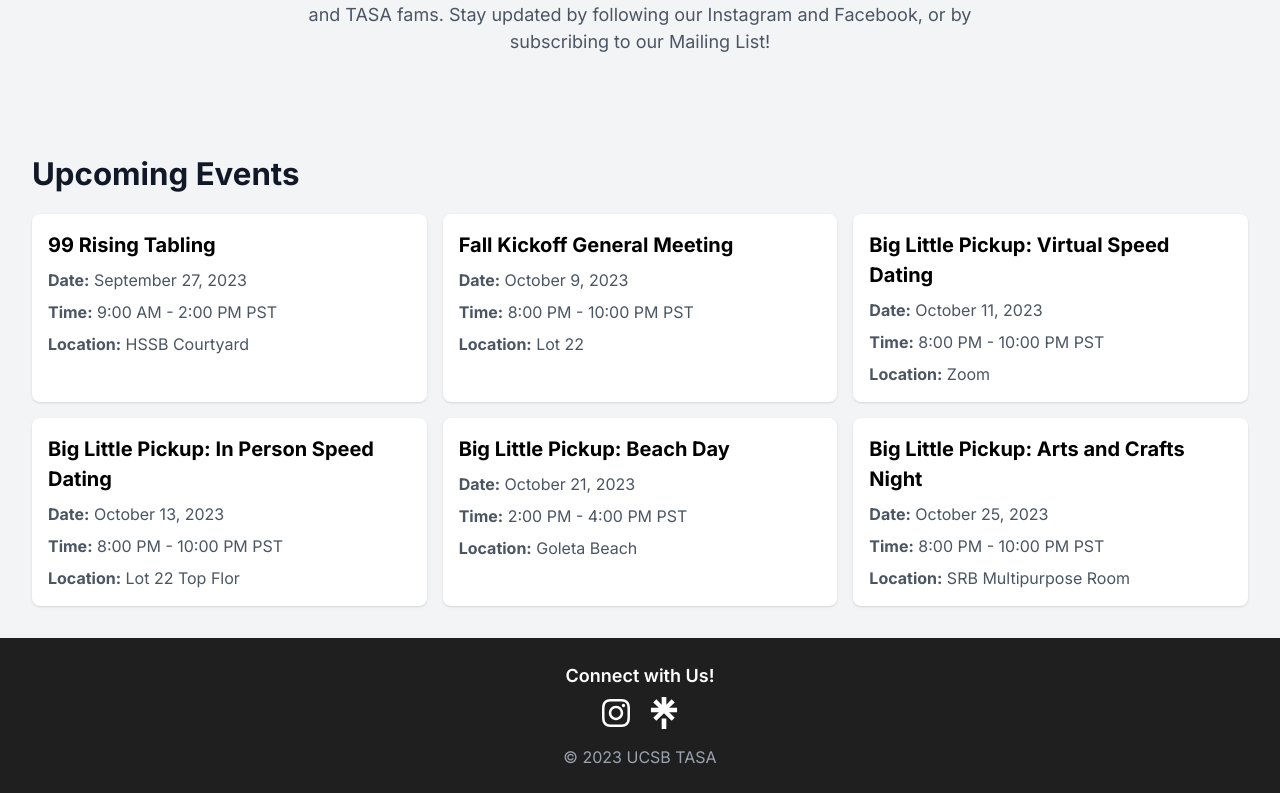
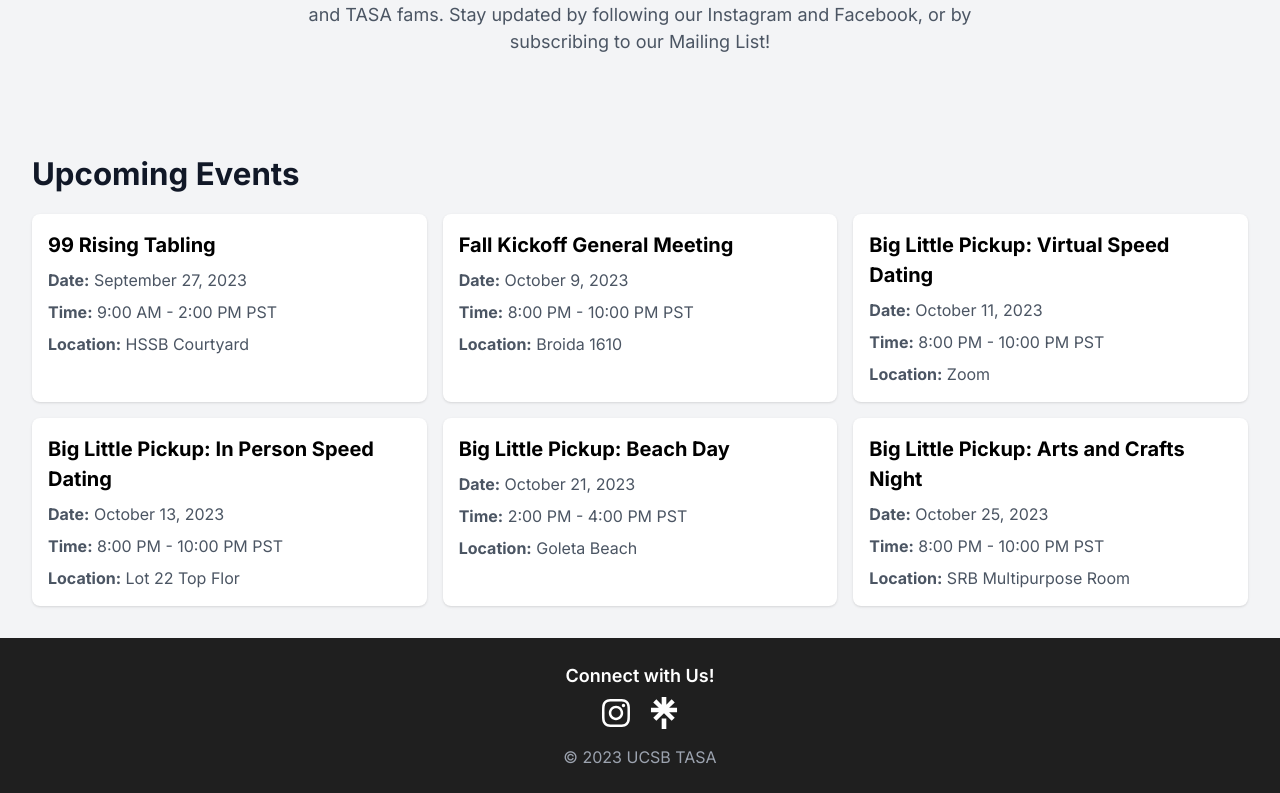
Before and after one commit to UCSBTASA/UCSBTASA.github.io, a Next.js app: page / in a window 1280 px wide. Shown: the part 1191-1984 px from the top of the page. Built offline with nearby package versions, Linux system fonts and the light colour scheme.

Commit message:
Fix transitions

```diff
--- a/app/_components/events.tsx
+++ b/app/_components/events.tsx
@@ -1,3 +1,5 @@
+import FadeInTransition from "./scroll-transition";
+
 const events = [
   {
     id: 1,
@@ -13,7 +15,7 @@ const events = [
     date: "2023-10-09",
     startTime: "20:00",
     endTime: "22:00",
-    location: "Lot 22",
+    location: "Broida 1610",
   },
   {
     id: 3,
@@ -72,6 +74,7 @@ const Events = () => {
   return (
     <div className="bg-gray-100 py-8">
       <div className="container mx-auto px-4 sm:px-6 lg:px-8">
+        <FadeInTransition>
           <h2 className="text-3xl font-bold text-gray-900 mb-4">
             Upcoming Events
           </h2>
@@ -92,6 +95,7 @@ const Events = () => {
               </div>
             ))}
           </div>
+        </FadeInTransition>
       </div>
     </div>
   );
--- a/app/_components/scroll-transition.tsx
+++ b/app/_components/scroll-transition.tsx
@@ -8,7 +8,7 @@ interface props {
 }
 
 const FadeInTransition = ({ children }: props) => {
-  const [isVisible, setIsVisible] = useState(false);
+  const [isVisible, setIsVisible] = useState(true);
   const elementRef = useRef<HTMLDivElement>(null);
 
   useEffect(() => {
```
Lines whose indentation alone changed are shown as unchanged.
